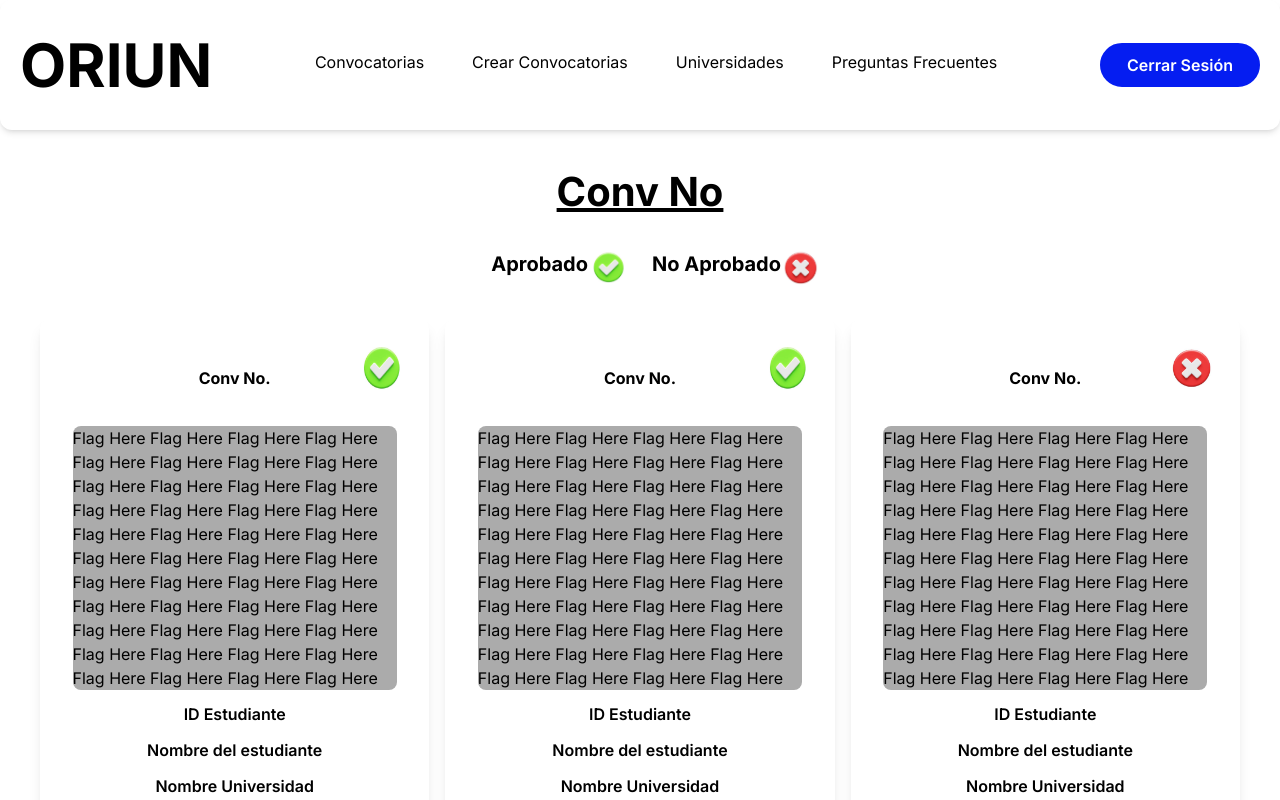
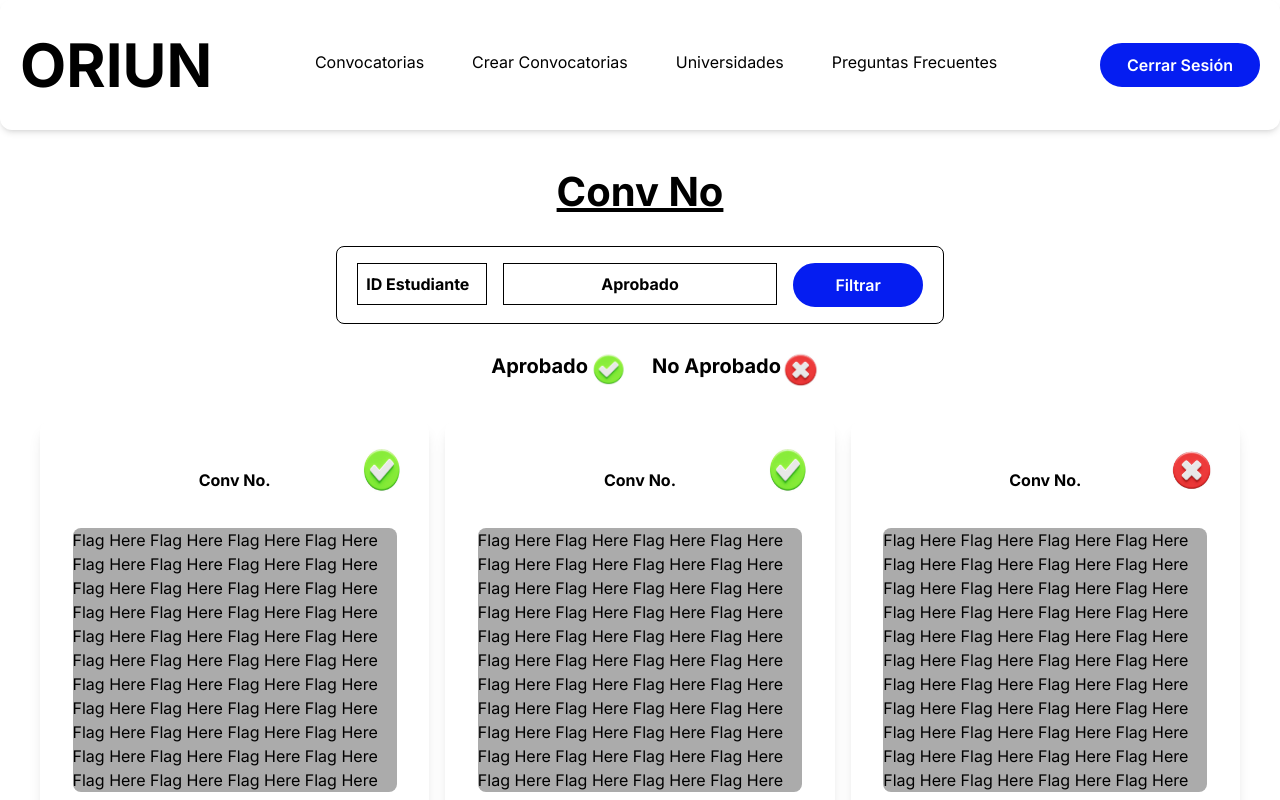
Before and after one commit to camunozv/oriun-frontend, a Next.js app: page /Convocatorias/ConvocatoriasAdmin/VerResultadosConv in a window 1280 px wide. Shown: the top 800 px of the page. Built offline with nearby package versions, Linux system fonts and the light colour scheme.

Commit message:
Filter result conv Admin Visual Only

```diff
--- a/app/Convocatorias/ConvocatoriasAdmin/VerResultadosConv/page.jsx
+++ b/app/Convocatorias/ConvocatoriasAdmin/VerResultadosConv/page.jsx
@@ -6,6 +6,32 @@ function ResultConvAdmin(){
     return(
         <div className="p-8">
             <h1 className="font-bold text-[40px] underline text-center">Conv No</h1>
+            <br/>
+            <div className=" flex justify-center items-center">
+               <div className="w-3/3 border border-black px-3 py-2 rounded-lg">
+                <div className="grid grid-cols-4">
+                    <div className="p-2">
+                        <div className="border border-black p-2">
+                        <h6 className="font-bold">ID Estudiante</h6>
+                        </div>
+                    </div>
+                    <div className="p-2 col-span-2">
+                        <div className="border border-black p-2">
+                        <h6 className="font-bold text-center">Aprobado</h6>
+                        </div>
+                    </div>
+                    <div className="p-2">
+                        <button
+                            type="button"
+                            className="font-semibold bg-figma_blue border-2 rounded-full border-figma_blue text-white hover:text-figma_blue hover:bg-white py-2 px-10"
+                            >
+                            Filtrar
+                        </button>
+                    </div>
+
+                </div>
+               </div>
+            </div>
             <br/>
             <div className="flex grid grid-cols-2 justify-center">
                 <div className="px-3">
```
